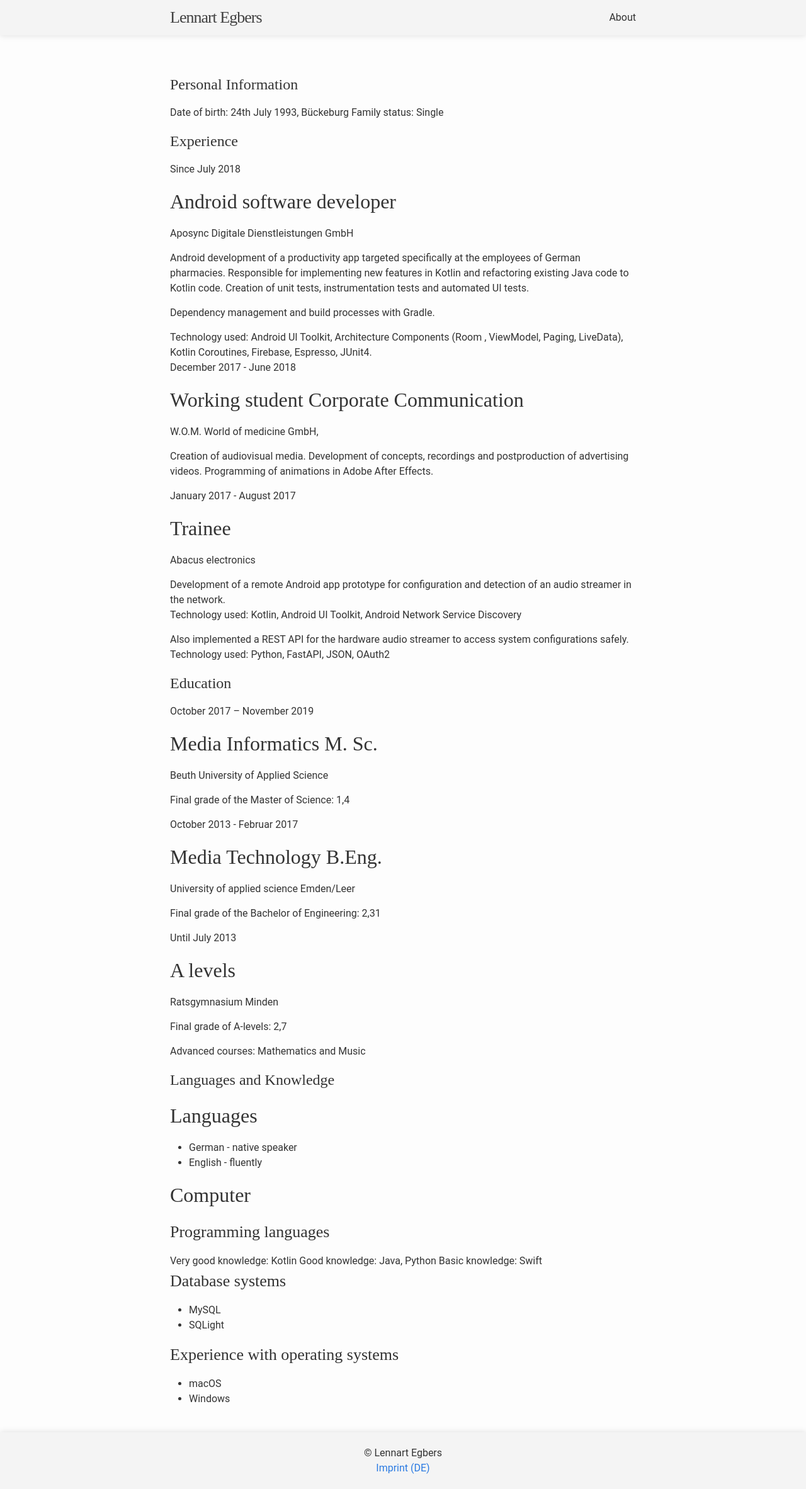
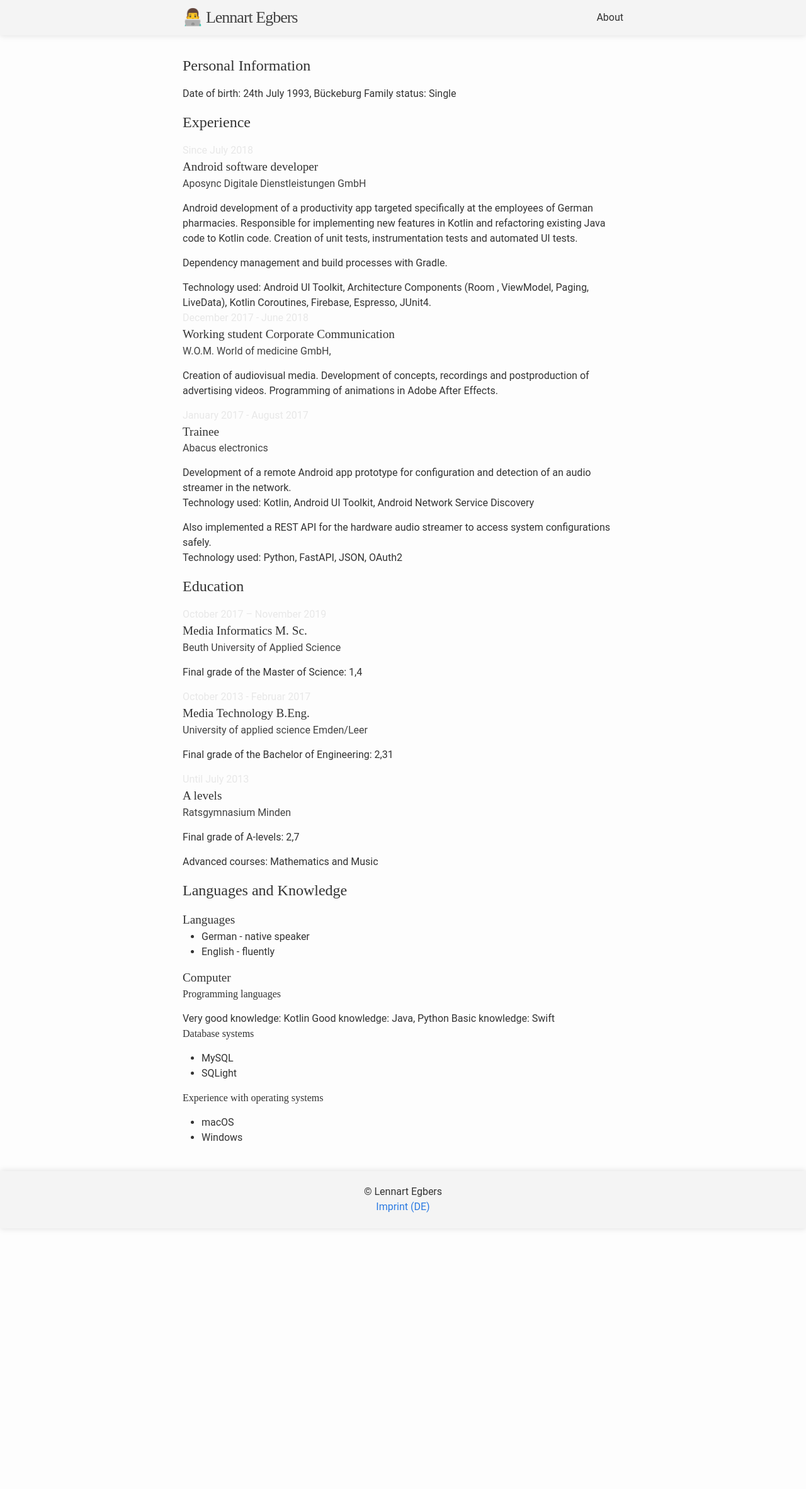
Before and after one commit to LennartEgb/lennartegb.github.io, a Jekyll site: the page built from resume.html, in a window 1280 px wide. Shown: the whole page at 63% size. Built offline with Jekyll 4.4.1, drawn with Linux system fonts in a browser that asks for light colours; after the commit the page ends 1951 px from its top, so only the background shows below that.

Commit message:
adjustments of default layout components

```diff
--- a/_includes/footer.html
+++ b/_includes/footer.html
@@ -1,4 +1,4 @@
 <footer class="site-footer">
   <p>© {{ site.title }}</p>
-  <a href="/imprint">Imprint (DE)</a>
+  <a href="/imprint/">Imprint (DE)</a>
 </footer>
--- a/_includes/header.html
+++ b/_includes/header.html
@@ -2,7 +2,7 @@
 
   <div class="wrapper">
 
-    <a class="site-title" href="{{ site.baseurl }}/">{{ site.title }}</a>
+    <a class="site-title" href="{{ site.baseurl }}/">👨‍💻 {{ site.title }}</a>
 
     <nav class="site-nav">
       <a href="#" class="menu-icon">
--- a/_layouts/page.html
+++ b/_layouts/page.html
@@ -3,9 +3,9 @@ layout: default
 ---
 <div class="post">
 
-  <header class="post-header">
+  <!-- <header class="post-header">
     <h1 class="post-title">{{ page.title }}</h1>
-  </header>
+  </header> -->
 
   <article class="post-content">
     {{ content }}
--- a/_sass/_base.scss
+++ b/_sass/_base.scss
@@ -158,8 +158,9 @@ pre {
  * Wrapper
  */
 .wrapper {
-    max-width: -webkit-calc(800px - (#{$spacing-unit} * 2));
-    max-width:         calc(800px - (#{$spacing-unit} * 2));
+    // max-width: -webkit-calc(800px - (#{$spacing-unit} * 2));
+    // max-width:         calc(800px - (#{$spacing-unit} * 2));
+    max-width: 700px;
     margin-right: auto;
     margin-left: auto;
     padding-right: $spacing-unit;
--- a/_sass/_layout.scss
+++ b/_sass/_layout.scss
@@ -229,7 +229,7 @@
     margin-bottom: $spacing-unit;
 
     h2 {
-        font-size: 32px;
+        font-size: larger;
 
         @include media-query($on-laptop) {
             font-size: 28px;
@@ -237,7 +237,7 @@
     }
 
     h3 {
-        font-size: 26px;
+        font-size: medium;
 
         @include media-query($on-laptop) {
             font-size: 22px;
@@ -261,3 +261,20 @@
         height: 72px;
     }
 }
+
+/**
+ * Resume
+ */
+.resume {
+    .workplace {
+        margin-bottom: 0px;
+    }
+    .duration {
+        margin-bottom: 0px;
+        color: $grey-color-light;
+    }
+    .company {
+        margin-top: 0px;
+        color: $grey-color-dark;
+    }
+}
```
Also changed, not shown: img/warning.svg (added).
